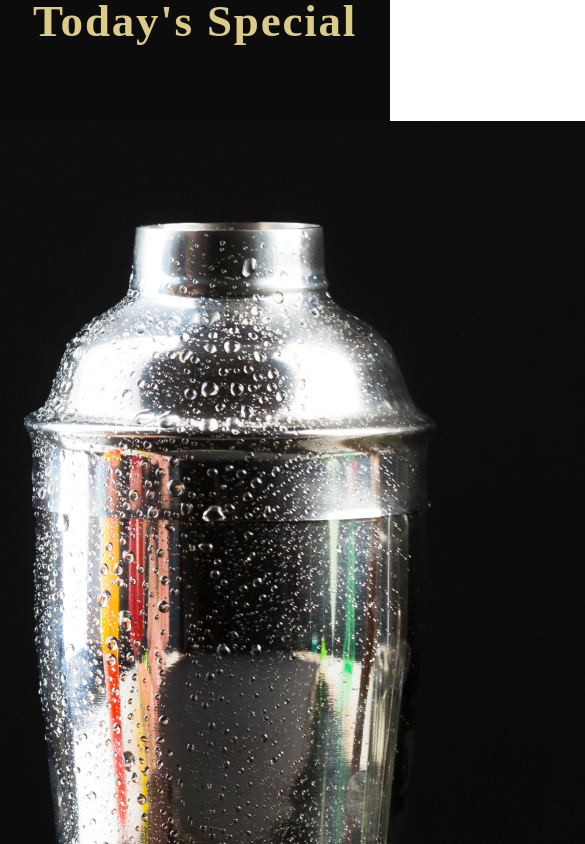
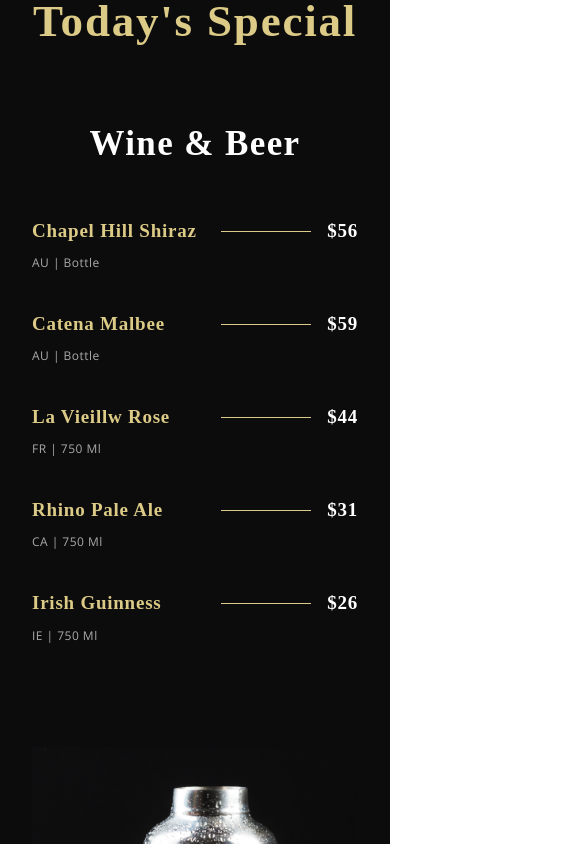
Before and after one commit to dolce-emmy/LuxeVivre, a React (Vite) app in the folder LuxeVivre/: page / in a window 390 px wide. Shown: the part 3800-4644 px from the top of the page, 585 px wide, since content can reach past the window. Built offline with nearby package versions, Linux system fonts and the light colour scheme; the HTML template or start-up script is replaced by a standard one; a web font is replaced by a local one.

Commit message:
added the mediaQuery

```diff
--- a/LuxeVivre/src/container/Menu/SpecialMenu.css
+++ b/LuxeVivre/src/container/Menu/SpecialMenu.css
@@ -32,3 +32,61 @@
   width: 100%;
   flex-direction: column;
 }
+
+.app__specialMenu-menu_img {
+
+    width: 410px;
+    margin: 0 2rem;
+}
+
+.app__specialMenu-menu_img img {
+    width: 100%;
+    height: auto;
+}
+
+.app__specialMenu_menu_items {
+    display: flex;
+    flex-direction: column;
+    margin: 2rem 0;
+    width: 100%;
+}
+
+@media screen and (max-width: 2000px) {
+
+    .app__specialMenu-menu_img {
+        width: 650px;
+    }
+
+    .app__specialMenu-menu_img img {
+        width: 100%;
+        height: auto;
+
+    }
+}
+
+@media screen and (max-width: 1150px) {
+
+    .app__specialMenu-menu {
+
+        flex-direction: column;
+        align-items: center;
+        width: 100%;
+    }
+
+    .app__specialMenu-menu_img {
+        margin: 3rem 0;
+    }
+}
+
+@media screen and (max-width: 650px) {
+  .app__specialMenu-menu_img {
+    width: 100%;
+
+
+  }
+
+  .app__specialMenu-menu_heading {
+    font-size: 35px;
+    line-height: 48.5px;
+  }
+}
```
